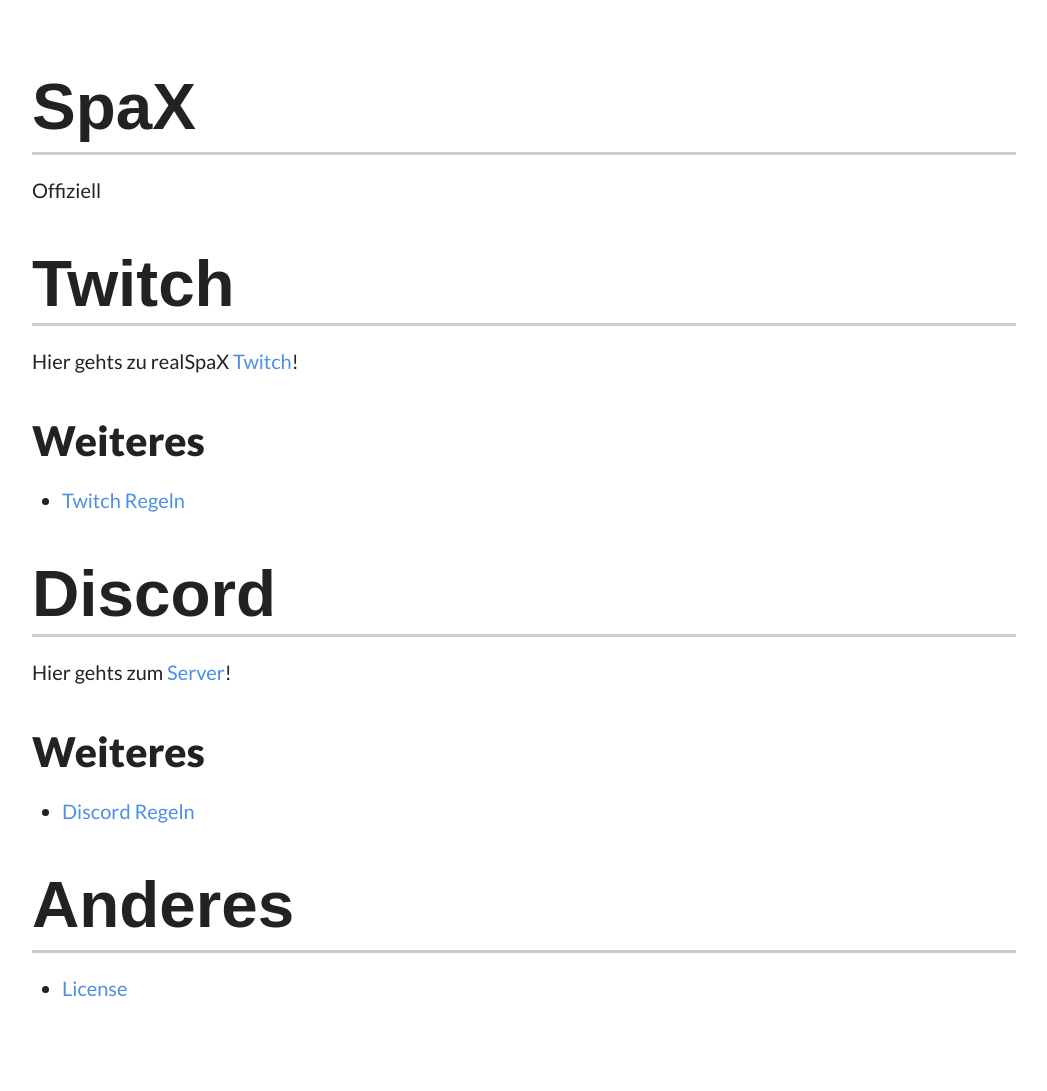
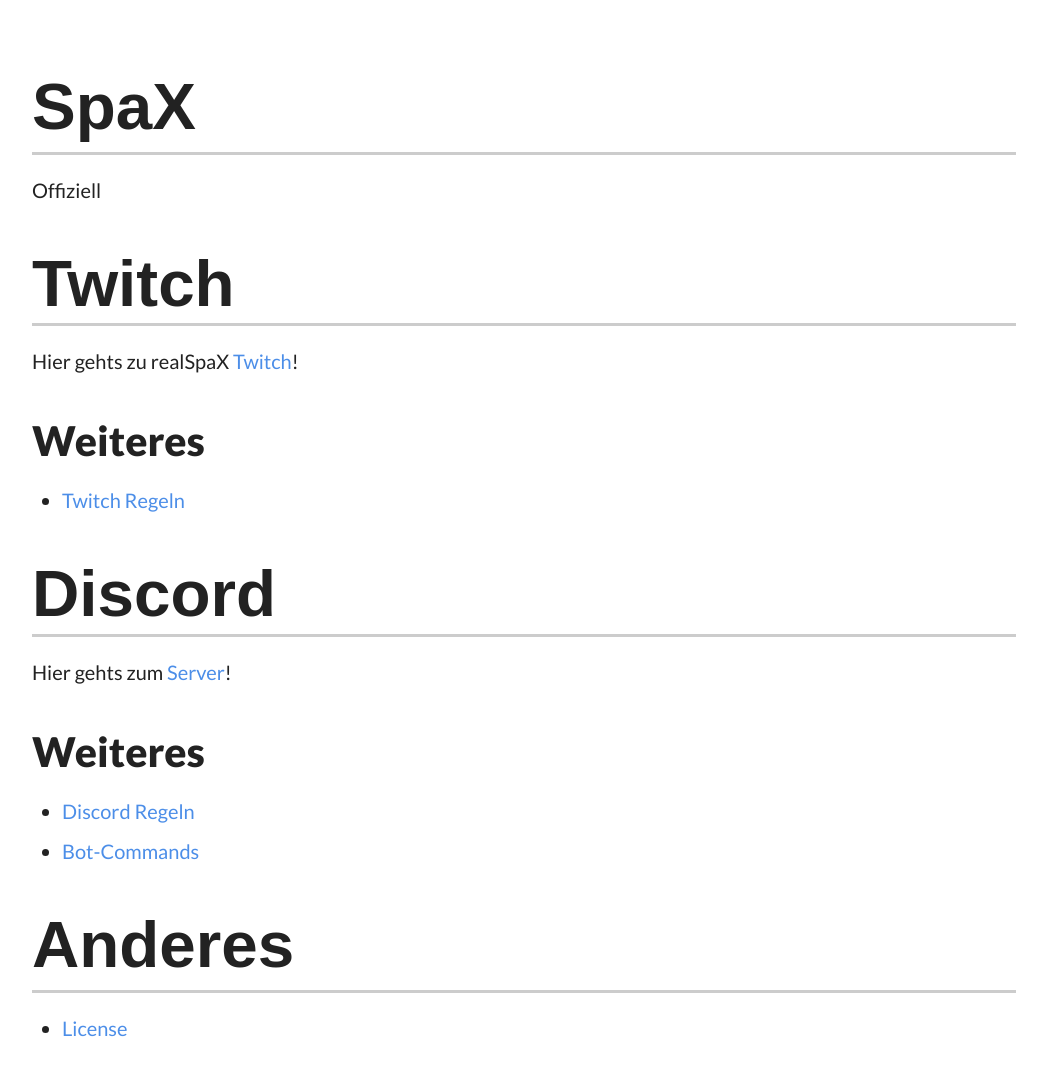
Before and after one commit to lostlvlgirl/realspax.github.io, a Jekyll site: the page built from index.md, in a window 1280 px wide. Shown: the whole page, without its empty margins (116-1163 px from the left). Built offline with Jekyll 4.4.1, drawn with Linux system fonts in a browser that asks for light colours; our own code applies the rules of GitHub Pages for plain Markdown files; before the commit the page ends 1051 px from its top, so only the background shows below that.

Commit message:
Update index.md

```diff
--- a/index.md
+++ b/index.md
@@ -16,6 +16,7 @@ Hier gehts zum [Server](https://discord.gg/vqxQJFwJaz)!
 
 ### Weiteres
 - [Discord Regeln](/discord/rules/)
+- [Bot-Commands](/discord/bot/commands/)
 
 
 
```
